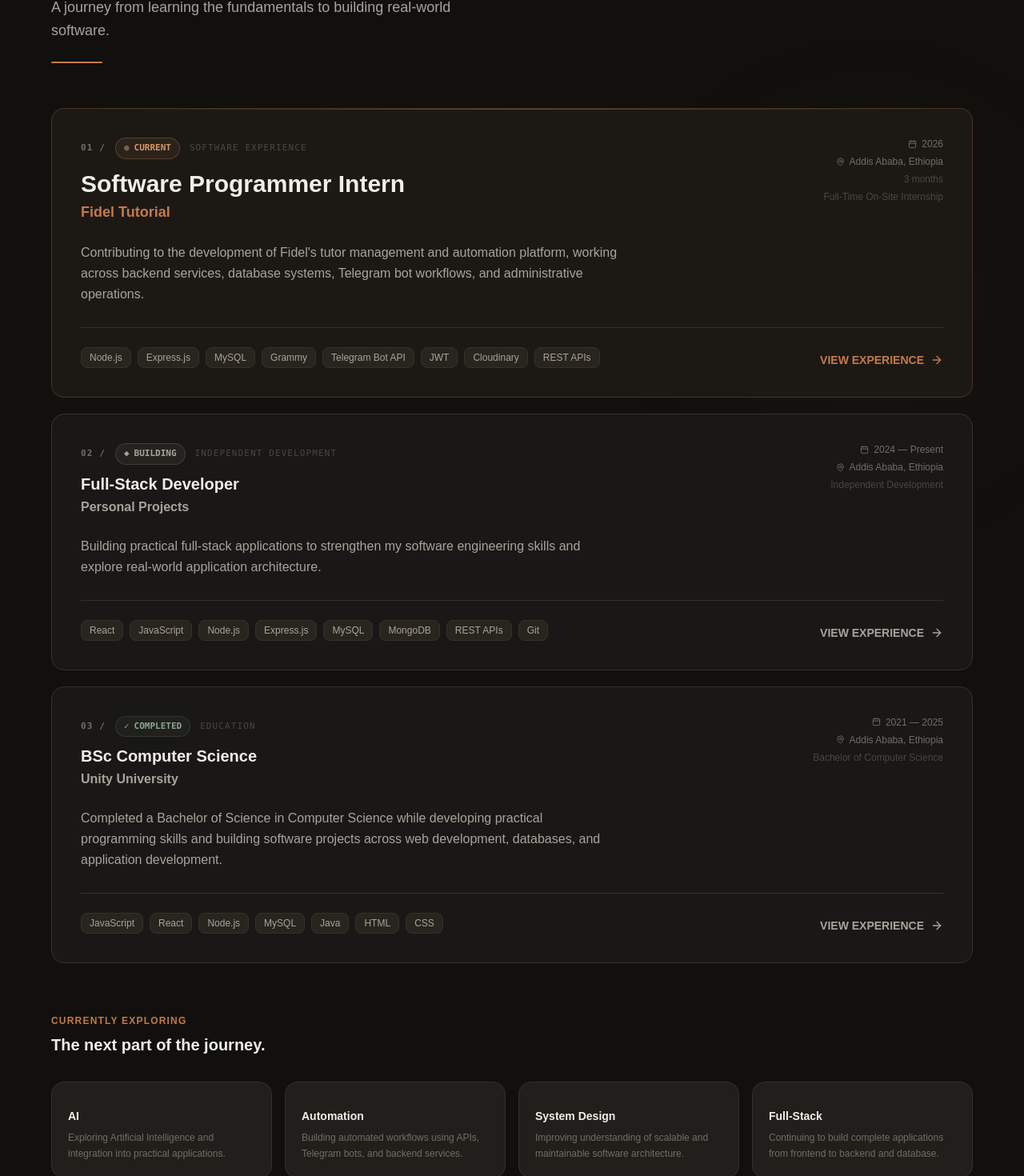
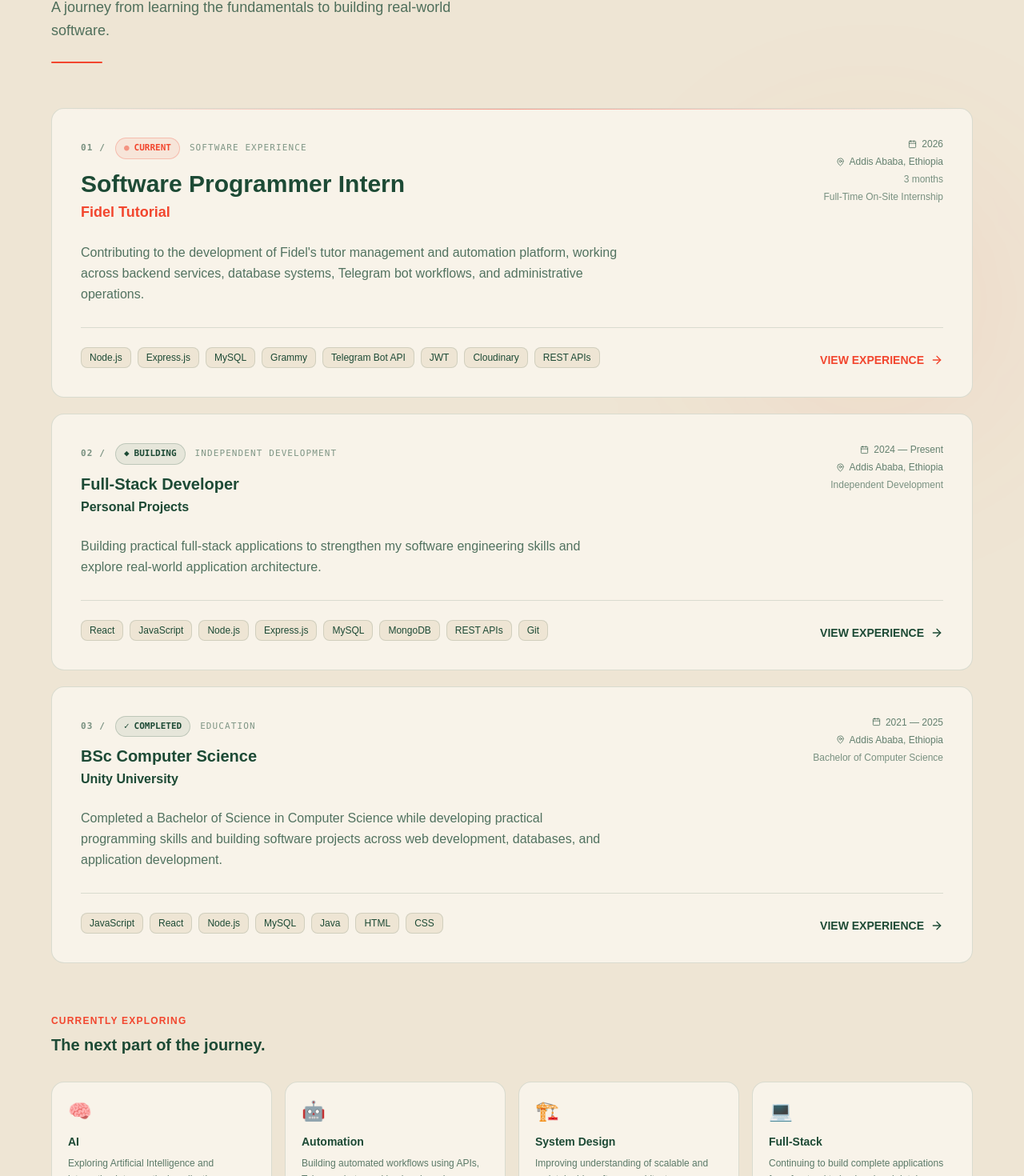
Before and after one commit to surameli/prtifolio-3, a React (Vite) app: page / in a window 1280 px wide. Shown: the part 3572-5042 px from the top of the page at 80% size. Built offline with nearby package versions, Linux system fonts and the light colour scheme.

Commit message:
add new colors on my hero section

```diff
--- a/src/sections/Experience.jsx
+++ b/src/sections/Experience.jsx
@@ -4,9 +4,9 @@ import { MapPin, Calendar, ChevronUp, ArrowRight } from 'lucide-react';
 
 // ─── Status config ──────────────────────────────────────────────────────────────
 const STATUS = {
-  current:   { dot: '●', label: 'CURRENT',   color: '#D89568', bg: 'rgba(216,149,104,0.08)', border: 'rgba(216,149,104,0.25)' },
-  building:  { dot: '◆', label: 'BUILDING',  color: '#A8A39A', bg: 'rgba(168,163,154,0.08)', border: 'rgba(168,163,154,0.2)' },
-  completed: { dot: '✓', label: 'COMPLETED', color: '#8FA58F', bg: 'rgba(111,143,114,0.08)', border: 'rgba(111,143,114,0.2)' },
+  current:   { dot: '●', label: 'CURRENT',   color: '#F2462E', bg: 'rgba(242,70,46,0.08)', border: 'rgba(242,70,46,0.25)' },
+  building:  { dot: '◆', label: 'BUILDING',  color: '#1D4A35', bg: 'rgba(29,74,53,0.08)', border: 'rgba(29,74,53,0.2)' },
+  completed: { dot: '✓', label: 'COMPLETED', color: '#1D4A35', bg: 'rgba(29,74,53,0.08)', border: 'rgba(29,74,53,0.2)' },
 };
 
 const StatusBadge = ({ status, pulse }) => {
@@ -24,9 +24,9 @@ const StatusBadge = ({ status, pulse }) => {
 const TechPill = ({ label }) => (
   <motion.span whileHover={{ scale: 1.05 }}
     className="px-2.5 py-1 text-xs font-medium rounded-lg cursor-default transition-all duration-200"
-    style={{ color: '#A8A39A', background: '#28251F', border: '1px solid #34312B' }}
-    onMouseEnter={e => { e.currentTarget.style.borderColor = 'rgba(196,122,74,0.4)'; e.currentTarget.style.color = '#F1EEE7'; }}
-    onMouseLeave={e => { e.currentTarget.style.borderColor = '#34312B'; e.currentTarget.style.color = '#A8A39A'; }}>
+    style={{ color: '#1D4A35', background: '#EEE5D4', border: '1px solid rgba(29,74,53,0.14)' }}
+    onMouseEnter={e => { e.currentTarget.style.borderColor = 'rgba(242,70,46,0.4)'; e.currentTarget.style.color = '#F2462E'; }}
+    onMouseLeave={e => { e.currentTarget.style.borderColor = 'rgba(29,74,53,0.14)'; e.currentTarget.style.color = '#1D4A35'; }}>
     {label}
   </motion.span>
 );
@@ -34,17 +34,17 @@ const TechPill = ({ label }) => (
 // ─── Mini terminal ──────────────────────────────────────────────────────────────
 const MiniTerminal = ({ lines }) => (
   <div className="rounded-xl overflow-hidden text-xs font-mono"
-    style={{ background: '#191816', border: '1px solid #34312B' }}>
+    style={{ background: '#F8F3E9', border: '1px solid rgba(29,74,53,0.14)' }}>
     <div className="flex items-center gap-1.5 px-4 py-2.5"
-      style={{ background: '#211F1B', borderBottom: '1px solid #34312B' }}>
-      <span className="w-2.5 h-2.5 rounded-full" style={{ background: '#8B3A3A' }} />
-      <span className="w-2.5 h-2.5 rounded-full" style={{ background: '#8B6A1E' }} />
-      <span className="w-2.5 h-2.5 rounded-full" style={{ background: '#3A6B3A' }} />
-      <span className="ml-2" style={{ color: '#716D65' }}>terminal</span>
+      style={{ background: '#EEE5D4', borderBottom: '1px solid rgba(29,74,53,0.12)' }}>
+      <span className="w-2.5 h-2.5 rounded-full" style={{ background: '#F2462E' }} />
+      <span className="w-2.5 h-2.5 rounded-full" style={{ background: 'rgba(29,74,53,0.25)' }} />
+      <span className="w-2.5 h-2.5 rounded-full" style={{ background: '#1D4A35' }} />
+      <span className="ml-2" style={{ color: 'rgba(29,74,53,0.65)' }}>terminal</span>
     </div>
     <div className="p-4 space-y-1.5">
       {lines.map((l, i) => (
-        <div key={i} style={{ color: l.color || '#A8A39A' }}>{l.text || '\u00A0'}</div>
+        <div key={i} style={{ color: l.color || '#1D4A35' }}>{l.text || '\u00A0'}</div>
       ))}
     </div>
   </div>
@@ -53,33 +53,33 @@ const MiniTerminal = ({ lines }) => (
 // ─── Arch diagram ───────────────────────────────────────────────────────────────
 const ArchDiagram = () => (
   <div className="rounded-xl p-5 text-xs font-mono"
-    style={{ background: '#191816', border: '1px solid #34312B' }}>
-    <p className="text-[11px] font-semibold uppercase tracking-widest mb-5" style={{ color: '#716D65' }}>
+    style={{ background: '#F8F3E9', border: '1px solid rgba(29,74,53,0.14)' }}>
+    <p className="text-[11px] font-semibold uppercase tracking-widest mb-5" style={{ color: 'rgba(29,74,53,0.65)' }}>
       System Architecture
     </p>
     <div className="flex flex-col items-center">
       <div className="px-4 py-2 rounded-lg font-semibold"
-        style={{ background: 'rgba(196,122,74,0.12)', border: '1px solid rgba(196,122,74,0.3)', color: '#D89568' }}>
+        style={{ background: 'rgba(242,70,46,0.08)', border: '1px solid rgba(242,70,46,0.25)', color: '#F2462E' }}>
         Telegram Bot
       </div>
-      <div className="w-px h-5" style={{ background: 'rgba(196,122,74,0.3)' }} />
+      <div className="w-px h-5" style={{ background: 'rgba(242,70,46,0.25)' }} />
       <div className="px-4 py-2 rounded-lg font-semibold"
-        style={{ background: 'rgba(168,163,154,0.08)', border: '1px solid rgba(168,163,154,0.2)', color: '#A8A39A' }}>
+        style={{ background: 'rgba(29,74,53,0.06)', border: '1px solid rgba(29,74,53,0.16)', color: '#1D4A35' }}>
         REST API · Node/Express
       </div>
-      <div className="w-px h-5" style={{ background: 'rgba(168,163,154,0.2)' }} />
+      <div className="w-px h-5" style={{ background: 'rgba(29,74,53,0.16)' }} />
       <div className="flex items-start gap-10">
         <div className="flex flex-col items-center">
-          <div className="w-px h-4" style={{ background: '#34312B' }} />
+          <div className="w-px h-4" style={{ background: 'rgba(29,74,53,0.16)' }} />
           <div className="px-3 py-2 rounded-lg font-semibold whitespace-nowrap"
-            style={{ background: 'rgba(111,143,114,0.1)', border: '1px solid rgba(111,143,114,0.25)', color: '#8FA58F' }}>
+            style={{ background: 'rgba(29,74,53,0.08)', border: '1px solid rgba(29,74,53,0.2)', color: '#1D4A35' }}>
             MySQL DB
           </div>
         </div>
         <div className="flex flex-col items-center">
-          <div className="w-px h-4" style={{ background: '#34312B' }} />
+          <div className="w-px h-4" style={{ background: 'rgba(29,74,53,0.16)' }} />
           <div className="px-3 py-2 rounded-lg font-semibold whitespace-nowrap"
-            style={{ background: 'rgba(216,149,104,0.1)', border: '1px solid rgba(216,149,104,0.2)', color: '#D89568' }}>
+            style={{ background: 'rgba(242,70,46,0.08)', border: '1px solid rgba(242,70,46,0.2)', color: '#F2462E' }}>
             Cloudinary
           </div>
         </div>
@@ -91,11 +91,11 @@ const ArchDiagram = () => (
 // ─── Feature card ───────────────────────────────────────────────────────────────
 const FeatureCard = ({ title, desc }) => (
   <div className="p-4 rounded-xl transition-all duration-300"
-    style={{ background: '#28251F', border: '1px solid #34312B' }}
-    onMouseEnter={e => e.currentTarget.style.borderColor = 'rgba(196,122,74,0.3)'}
-    onMouseLeave={e => e.currentTarget.style.borderColor = '#34312B'}>
-    <p className="text-sm font-semibold mb-1" style={{ color: '#F1EEE7' }}>{title}</p>
-    <p className="text-xs leading-relaxed" style={{ color: '#716D65' }}>{desc}</p>
+    style={{ background: '#F8F3E9', border: '1px solid rgba(29,74,53,0.12)' }}
+    onMouseEnter={e => e.currentTarget.style.borderColor = 'rgba(242,70,46,0.35)'}
+    onMouseLeave={e => e.currentTarget.style.borderColor = 'rgba(29,74,53,0.12)'}>
+    <p className="text-sm font-semibold mb-1" style={{ color: '#1D4A35' }}>{title}</p>
+    <p className="text-xs leading-relaxed" style={{ color: 'rgba(29,74,53,0.72)' }}>{desc}</p>
   </div>
 );
 
@@ -104,9 +104,9 @@ const FidelExpanded = () => (
   <motion.div initial={{ opacity: 0, height: 0 }} animate={{ opacity: 1, height: 'auto' }}
     exit={{ opacity: 0, height: 0 }} transition={{ duration: 0.45, ease: [0.25, 0.46, 0.45, 0.94] }}
     className="overflow-hidden">
-    <div className="pt-6 mt-6 space-y-8" style={{ borderTop: '1px solid #34312B' }}>
+    <div className="pt-6 mt-6 space-y-8" style={{ borderTop: '1px solid rgba(29,74,53,0.14)' }}>
       <div>
-        <p className="text-xs font-semibold uppercase tracking-widest mb-4" style={{ color: '#716D65' }}>
+        <p className="text-xs font-semibold uppercase tracking-widest mb-4" style={{ color: 'rgba(29,74,53,0.65)' }}>
           What I Worked On
         </p>
         <div className="grid sm:grid-cols-2 lg:grid-cols-4 gap-3">
@@ -126,15 +126,15 @@ const FidelExpanded = () => (
       <div className="grid md:grid-cols-2 gap-6">
         <ArchDiagram />
         <MiniTerminal lines={[
-          { text: '$ developer --experience', color: '#A8A39A' },
+          { text: '$ developer --experience', color: 'rgba(29,74,53,0.72)' },
           { text: '' },
-          { text: 'Role: Software Programmer Intern', color: '#F1EEE7' },
-          { text: 'Stack: Node.js / MySQL / Grammy',  color: '#F1EEE7' },
+          { text: 'Role: Software Programmer Intern', color: '#1D4A35' },
+          { text: 'Stack: Node.js / MySQL / Grammy',  color: '#1D4A35' },
           { text: '' },
-          { text: 'Project: Tutor Platform',   color: '#A8A39A' },
-          { text: 'Focus: Backend + Automation',color: '#A8A39A' },
+          { text: 'Project: Tutor Platform',   color: 'rgba(29,74,53,0.72)' },
+          { text: 'Focus: Backend + Automation',color: 'rgba(29,74,53,0.72)' },
           { text: '' },
-          { text: 'status: building...', color: '#C47A4A' },
+          { text: 'status: building...', color: '#F2462E' },
         ]} />
       </div>
     </div>
@@ -146,26 +146,26 @@ const PersonalExpanded = () => (
   <motion.div initial={{ opacity: 0, height: 0 }} animate={{ opacity: 1, height: 'auto' }}
     exit={{ opacity: 0, height: 0 }} transition={{ duration: 0.45, ease: [0.25, 0.46, 0.45, 0.94] }}
     className="overflow-hidden">
-    <div className="pt-6 mt-6 space-y-6" style={{ borderTop: '1px solid #34312B' }}>
+    <div className="pt-6 mt-6 space-y-6" style={{ borderTop: '1px solid rgba(29,74,53,0.14)' }}>
       <div>
-        <p className="text-xs font-semibold uppercase tracking-widest mb-3" style={{ color: '#716D65' }}>Projects Built</p>
+        <p className="text-xs font-semibold uppercase tracking-widest mb-3" style={{ color: 'rgba(29,74,53,0.65)' }}>Projects Built</p>
         <div className="flex flex-wrap gap-2">
           {['AI Recruitment System', 'Car Rental System', 'Amazon Clone', 'Netflix Clone', 'Portfolio Website'].map(p => (
             <span key={p} className="px-3 py-1.5 text-xs font-semibold rounded-lg"
-              style={{ color: '#C47A4A', background: 'rgba(196,122,74,0.08)', border: '1px solid rgba(196,122,74,0.25)' }}>
+              style={{ color: '#F2462E', background: 'rgba(242,70,46,0.08)', border: '1px solid rgba(242,70,46,0.2)' }}>
               {p}
             </span>
           ))}
         </div>
       </div>
       <div>
-        <p className="text-xs font-semibold uppercase tracking-widest mb-3" style={{ color: '#716D65' }}>What I Do</p>
+        <p className="text-xs font-semibold uppercase tracking-widest mb-3" style={{ color: 'rgba(29,74,53,0.65)' }}>What I Do</p>
         <div className="grid sm:grid-cols-2 gap-2">
           {['Building React interfaces','Developing REST APIs','Working with MySQL & MongoDB',
             'Integrating external APIs','Creating responsive interfaces',
             'Implementing authentication','Debugging applications','Using Git and GitHub'].map(r => (
-            <div key={r} className="flex items-center gap-2 text-sm" style={{ color: '#A8A39A' }}>
-              <span style={{ color: '#C47A4A' }}>▸</span>{r}
+            <div key={r} className="flex items-center gap-2 text-sm" style={{ color: '#1D4A35' }}>
+              <span style={{ color: '#F2462E' }}>▸</span>{r}
             </div>
           ))}
         </div>
@@ -179,17 +179,17 @@ const EduExpanded = () => (
   <motion.div initial={{ opacity: 0, height: 0 }} animate={{ opacity: 1, height: 'auto' }}
     exit={{ opacity: 0, height: 0 }} transition={{ duration: 0.45, ease: [0.25, 0.46, 0.45, 0.94] }}
     className="overflow-hidden">
-    <div className="pt-6 mt-6" style={{ borderTop: '1px solid #34312B' }}>
-      <p className="text-xs font-semibold uppercase tracking-widest mb-3" style={{ color: '#716D65' }}>
+    <div className="pt-6 mt-6" style={{ borderTop: '1px solid rgba(29,74,53,0.14)' }}>
+      <p className="text-xs font-semibold uppercase tracking-widest mb-3" style={{ color: 'rgba(29,74,53,0.65)' }}>
         Areas of Development
       </p>
       <div className="grid grid-cols-2 sm:grid-cols-3 gap-2">
         {['Software Engineering','Web Development','Database Systems',
           'Programming','Problem Solving','Application Development'].map(a => (
           <div key={a} className="p-3 rounded-xl text-sm font-medium text-center transition-all duration-300"
-            style={{ background: '#28251F', border: '1px solid #34312B', color: '#A8A39A' }}
-            onMouseEnter={e => e.currentTarget.style.borderColor = 'rgba(196,122,74,0.3)'}
-            onMouseLeave={e => e.currentTarget.style.borderColor = '#34312B'}>
+            style={{ background: '#F8F3E9', border: '1px solid rgba(29,74,53,0.12)', color: '#1D4A35' }}
+            onMouseEnter={e => e.currentTarget.style.borderColor = 'rgba(242,70,46,0.35)'}
+            onMouseLeave={e => e.currentTarget.style.borderColor = 'rgba(29,74,53,0.12)'}>
             {a}
           </div>
         ))}
@@ -211,29 +211,29 @@ const ExperienceCard = ({ card, number, expanded, onToggle }) => {
       transition={{ duration: 0.6, delay: (number - 1) * 0.12 }}
       className="relative rounded-2xl overflow-hidden transition-all duration-300"
       style={{
-        background: isFidel ? '#1C1915' : '#191816',
+        background: '#F8F3E9',
         border: `1px solid ${expanded
-          ? (isFidel ? 'rgba(196,122,74,0.45)' : '#3E3A33')
-          : (isFidel ? 'rgba(196,122,74,0.25)' : '#34312B')}`,
-        boxShadow: expanded ? '0 20px 48px rgba(0,0,0,0.25)' : 'none',
+          ? 'rgba(242,70,46,0.4)'
+          : 'rgba(29,74,53,0.14)'}`,
+        boxShadow: expanded ? '0 20px 48px rgba(29,74,53,0.10)' : 'none',
       }}
       onMouseEnter={e => {
         e.currentTarget.style.transform = 'translateY(-3px)';
-        e.currentTarget.style.borderColor = isFidel ? 'rgba(196,122,74,0.45)' : '#3E3A33';
-        e.currentTarget.style.boxShadow = '0 16px 40px rgba(0,0,0,0.2)';
+        e.currentTarget.style.borderColor = 'rgba(242,70,46,0.4)';
+        e.currentTarget.style.boxShadow = '0 16px 40px rgba(29,74,53,0.10)';
       }}
       onMouseLeave={e => {
         e.currentTarget.style.transform = 'translateY(0)';
         e.currentTarget.style.borderColor = expanded
-          ? (isFidel ? 'rgba(196,122,74,0.45)' : '#3E3A33')
-          : (isFidel ? 'rgba(196,122,74,0.25)' : '#34312B');
-        e.currentTarget.style.boxShadow = expanded ? '0 20px 48px rgba(0,0,0,0.25)' : 'none';
+          ? 'rgba(242,70,46,0.4)'
+          : 'rgba(29,74,53,0.14)';
+        e.currentTarget.style.boxShadow = expanded ? '0 20px 48px rgba(29,74,53,0.10)' : 'none';
       }}>
 
-      {/* Copper top accent line for Fidel */}
+      {/* Red top accent line for current experience */}
       {isFidel && (
         <div className="absolute top-0 left-0 right-0 h-px"
-          style={{ background: 'linear-gradient(to right, transparent, rgba(196,122,74,0.5), transparent)' }} />
+          style={{ background: 'linear-gradient(to right, transparent, rgba(242,70,46,0.5), transparent)' }} />
       )}
 
       <div className="relative p-7 lg:p-9">
@@ -241,11 +241,11 @@ const ExperienceCard = ({ card, number, expanded, onToggle }) => {
         <div className="flex flex-col sm:flex-row sm:items-start sm:justify-between gap-5 mb-6">
           <div className="flex-1">
             <div className="flex items-center gap-3 mb-3 flex-wrap">
-              <span className="text-[11px] font-mono font-bold tracking-widest" style={{ color: '#716D65' }}>
+              <span className="text-[11px] font-mono font-bold tracking-widest" style={{ color: 'rgba(29,74,53,0.58)' }}>
                 {String(number).padStart(2, '0')} /
               </span>
               <StatusBadge status={card.status} pulse={card.status === 'current'} />
-              <span className="text-[11px] font-mono uppercase tracking-widest" style={{ color: '#4A4640' }}>
+              <span className="text-[11px] font-mono uppercase tracking-widest" style={{ color: 'rgba(29,74,53,0.55)' }}>
                 {card.category}
               </span>
             </div>
@@ -254,34 +254,34 @@ const ExperienceCard = ({ card, number, expanded, onToggle }) => {
                      fontSize: isFidel
                         ? 'clamp(1.25rem, 2.5vw, 1.875rem)'
                           : '1.25rem',
-                          color: '#F1EEE7',
+                          color: '#1D4A35',
                            }}>
               {card.role}
             </h3>
-            <p className="font-bold" style={{ color: isFidel ? '#C47A4A' : '#A8A39A', fontSize: isFidel ? '1.125rem' : '1rem' }}>
+            <p className="font-bold" style={{ color: isFidel ? '#F2462E' : '#1D4A35', fontSize: isFidel ? '1.125rem' : '1rem' }}>
               {card.company}
             </p>
           </div>
 
           <div className="sm:text-right space-y-1.5 shrink-0">
-            <div className="flex sm:justify-end items-center gap-1.5 text-xs" style={{ color: '#716D65' }}>
+            <div className="flex sm:justify-end items-center gap-1.5 text-xs" style={{ color: 'rgba(29,74,53,0.68)' }}>
               <Calendar size={11} />{card.period}
             </div>
-            <div className="flex sm:justify-end items-center gap-1.5 text-xs" style={{ color: '#716D65' }}>
+            <div className="flex sm:justify-end items-center gap-1.5 text-xs" style={{ color: 'rgba(29,74,53,0.68)' }}>
               <MapPin size={11} />{card.location}
             </div>
-            {card.duration && <div className="text-xs sm:text-right" style={{ color: '#4A4640' }}>{card.duration}</div>}
-            {card.type     && <div className="text-xs sm:text-right" style={{ color: '#4A4640' }}>{card.type}</div>}
+            {card.duration && <div className="text-xs sm:text-right" style={{ color: 'rgba(29,74,53,0.58)' }}>{card.duration}</div>}
+            {card.type     && <div className="text-xs sm:text-right" style={{ color: 'rgba(29,74,53,0.58)' }}>{card.type}</div>}
           </div>
         </div>
 
         {/* Description */}
-        <p className="leading-relaxed mb-7 max-w-2xl text-sm lg:text-base" style={{ color: '#A8A39A' }}>
+        <p className="leading-relaxed mb-7 max-w-2xl text-sm lg:text-base" style={{ color: 'rgba(29,74,53,0.76)' }}>
           {card.description}
         </p>
 
         {/* Divider */}
-        <div className="w-full h-px mb-6" style={{ background: '#34312B' }} />
+        <div className="w-full h-px mb-6" style={{ background: 'rgba(29,74,53,0.14)' }} />
 
         {/* Tech + toggle */}
         <div className="flex flex-col sm:flex-row sm:items-end sm:justify-between gap-5">
@@ -291,9 +291,9 @@ const ExperienceCard = ({ card, number, expanded, onToggle }) => {
 
           <button onClick={onToggle}
             className="flex items-center gap-2 text-sm font-semibold shrink-0 transition-all duration-300 group"
-            style={{ color: expanded ? '#A8A39A' : (isFidel ? '#C47A4A' : '#A8A39A') }}
-            onMouseEnter={e => e.currentTarget.style.color = '#F1EEE7'}
-            onMouseLeave={e => e.currentTarget.style.color = expanded ? '#A8A39A' : (isFidel ? '#C47A4A' : '#A8A39A')}
+            style={{ color: expanded ? '#1D4A35' : (isFidel ? '#F2462E' : '#1D4A35') }}
+            onMouseEnter={e => e.currentTarget.style.color = '#F2462E'}
+            onMouseLeave={e => e.currentTarget.style.color = expanded ? '#1D4A35' : (isFidel ? '#F2462E' : '#1D4A35')}
             aria-expanded={expanded}>
             {expanded
               ? <>COLLAPSE EXPERIENCE <ChevronUp size={16} /></>
@@ -326,10 +326,10 @@ const ExploringStrip = () => (
   <motion.div initial={{ opacity: 0, y: 30 }} whileInView={{ opacity: 1, y: 0 }}
     viewport={{ once: true }} transition={{ duration: 0.6 }} className="mt-16">
     <div className="mb-8">
-      <p className="text-xs font-semibold uppercase tracking-widest mb-2" style={{ color: '#C47A4A' }}>
+      <p className="text-xs font-semibold uppercase tracking-widest mb-2" style={{ color: '#F2462E' }}>
         Currently Exploring
       </p>
-      <h3 className="text-xl font-bold" style={{ color: '#F1EEE7' }}>The next part of the journey.</h3>
+      <h3 className="text-xl font-bold" style={{ color: '#1D4A35' }}>The next part of the journey.</h3>
     </div>
     <div className="grid sm:grid-cols-2 lg:grid-cols-4 gap-4">
       {exploringItems.map((item, i) => (
@@ -337,12 +337,12 @@ const ExploringStrip = () => (
           initial={{ opacity: 0, y: 20 }} whileInView={{ opacity: 1, y: 0 }}
           viewport={{ once: true }} transition={{ duration: 0.4, delay: i * 0.08 }}
           className="rounded-2xl p-5 transition-all duration-300 cursor-default group"
-          style={{ background: '#211F1B', border: '1px solid #34312B' }}
-          onMouseEnter={e => { e.currentTarget.style.borderColor = 'rgba(196,122,74,0.35)'; e.currentTarget.style.transform = 'translateY(-4px)'; }}
-          onMouseLeave={e => { e.currentTarget.style.borderColor = '#34312B'; e.currentTarget.style.transform = 'translateY(0)'; }}>
-          <span className="text-2xl mb-3 block transition-transform duration-300 group-hover:scale-110"></span>
-          <p className="font-bold text-sm mb-2" style={{ color: '#F1EEE7' }}>{item.title}</p>
-          <p className="text-xs leading-relaxed" style={{ color: '#716D65' }}>{item.desc}</p>
+          style={{ background: '#F8F3E9', border: '1px solid rgba(29,74,53,0.14)' }}
+          onMouseEnter={e => { e.currentTarget.style.borderColor = 'rgba(242,70,46,0.4)'; e.currentTarget.style.transform = 'translateY(-4px)'; }}
+          onMouseLeave={e => { e.currentTarget.style.borderColor = 'rgba(29,74,53,0.14)'; e.currentTarget.style.transform = 'translateY(0)'; }}>
+          <span className="text-2xl mb-3 block transition-transform duration-300 group-hover:scale-110">{item.icon}</span>
+          <p className="font-bold text-sm mb-2" style={{ color: '#1D4A35' }}>{item.title}</p>
+          <p className="text-xs leading-relaxed" style={{ color: 'rgba(29,74,53,0.72)' }}>{item.desc}</p>
         </motion.div>
       ))}
     </div>
@@ -384,11 +384,11 @@ const Experience = () => {
 
   return (
     <section id="experience" className="section-padding relative overflow-hidden"
-      style={{ background: '#11100E' }}>
+      style={{ background: '#EEE5D4' }}>
 
       {/* Very subtle warm bg glow */}
       <div className="absolute top-1/4 right-0 w-96 h-96 rounded-full pointer-events-none"
-        style={{ background: 'rgba(196,122,74,0.03)', filter: 'blur(100px)' }} />
+        style={{ background: 'rgba(242,70,46,0.06)', filter: 'blur(100px)' }} />
 
       <div className="container-custom relative">
 
@@ -398,25 +398,25 @@ const Experience = () => {
 
           <div className="flex items-center gap-3 mb-5">
             <span className="inline-flex items-center gap-2 px-3 py-1.5 rounded-full text-xs font-bold font-mono"
-              style={{ color: '#C47A4A', background: 'rgba(196,122,74,0.08)', border: '1px solid rgba(196,122,74,0.25)' }}>
-              <span className="w-1.5 h-1.5 rounded-full animate-pulse" style={{ background: '#C47A4A' }} />
+              style={{ color: '#F2462E', background: 'rgba(242,70,46,0.08)', border: '1px solid rgba(242,70,46,0.25)' }}>
+              <span className="w-1.5 h-1.5 rounded-full animate-pulse" style={{ background: '#F2462E' }} />
               2021 → 2026
             </span>
           </div>
 
           <h2 className="text-3xl md:text-4xl lg:text-5xl font-black mb-4 leading-tight"
-            style={{ color: '#F1EEE7' }}>
+            style={{ color: '#1D4A35' }}>
             Where I've Been<br />
-            <span className="text-gradient">Building.</span>
+            <span style={{ color: '#F2462E' }}>Building.</span>
           </h2>
-          <p className="text-lg max-w-xl leading-relaxed" style={{ color: '#A8A39A' }}>
+          <p className="text-lg max-w-xl leading-relaxed" style={{ color: 'rgba(29,74,53,0.76)' }}>
             A journey from learning the fundamentals to building real-world software.
           </p>
 
           <motion.div initial={{ scaleX: 0 }} whileInView={{ scaleX: 1 }}
             viewport={{ once: true }} transition={{ duration: 0.8, delay: 0.3 }}
             className="w-16 h-0.5 mt-6 rounded-full origin-left"
-            style={{ background: '#C47A4A' }} />
+            style={{ background: '#F2462E' }} />
         </motion.div>
 
         {/* Cards */}
```
